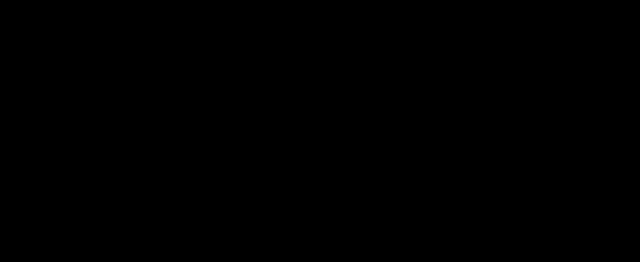
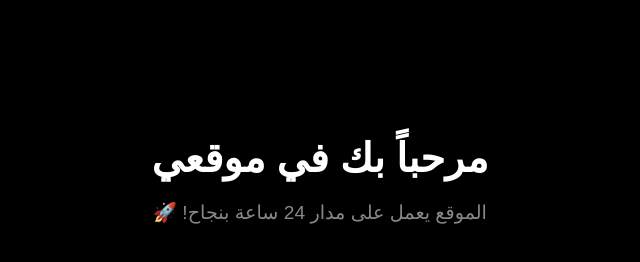
Before and after one commit to gjghhkxs9-creator/star-bird-services, a plain HTML site: page index.html in a window 1280 px wide. Shown: the whole page, without its empty margins (320-960 px from the left). Drawn offline with Linux system fonts and the light colour scheme.

Commit message:
Update index.html

```diff
--- a/index.html
+++ b/index.html
@@ -1,9 +1,28 @@
+<!DOCTYPE html>
+<html lang="ar" dir="rtl">
+<head>
+    <meta charset="UTF-8">
+    <title>Star Bird Services</title>
     <style>
         body {
             background-color: #000000;
             color: #ffffff;
             font-family: Arial, sans-serif;
             text-align: center;
-    padding: 50px;
+            padding-top: 100px;
+        }
+        h1 {
+            font-size: 2.5rem;
+            margin-bottom: 20px;
+        }
+        p {
+            font-size: 1.2rem;
+            color: #888888;
         }
     </style>
+</head>
+<body>
+    <h1>مرحباً بك في موقعي</h1>
+    <p>الموقع يعمل على مدار 24 ساعة بنجاح! 🚀</p>
+</body>
+</html>
```
Lines whose indentation alone changed are shown as unchanged.
